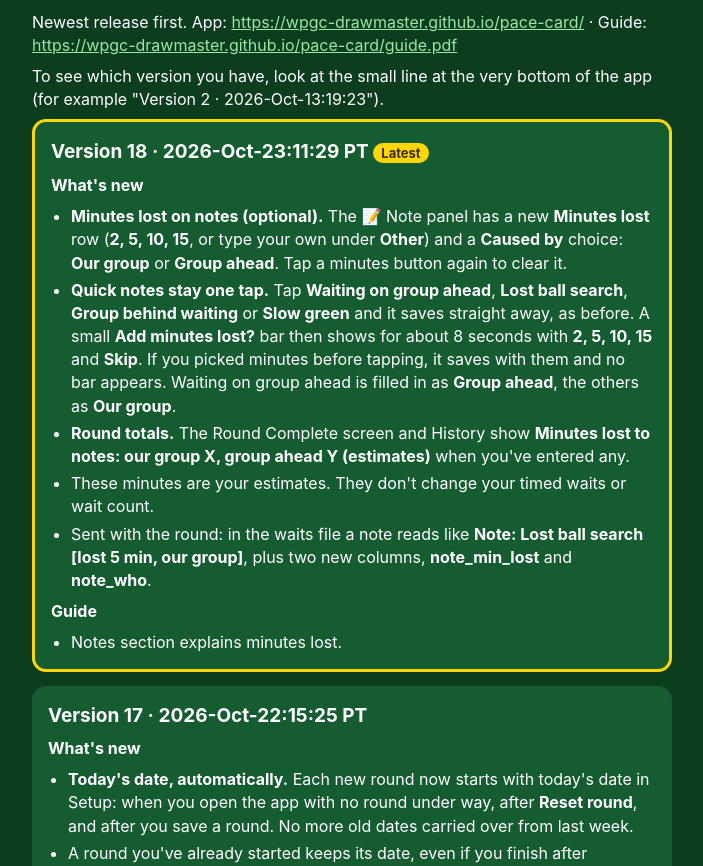
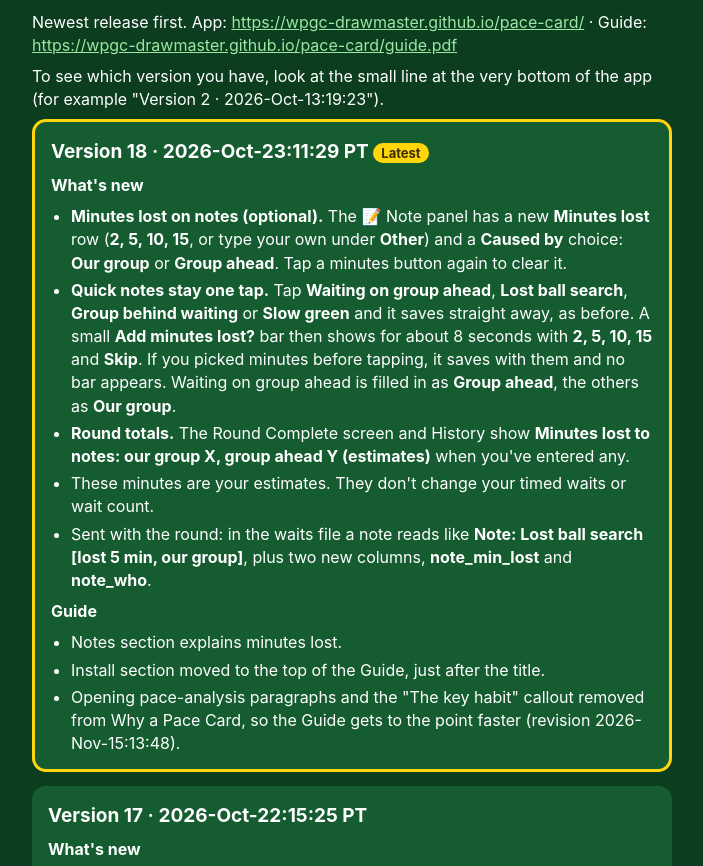
Before and after one commit to wpgc-drawmaster/pace-card, a plain HTML site: page releases.html in a window 1280 px wide. Shown: the part 140-1006 px from the top of the page, without its empty margins (288-991 px from the left). Drawn offline with Linux system fonts and the light colour scheme.

Commit message:
Guide: move install section to the top; trim Why a Pace Card opening
Install now sits immediately after the title so members can add the app first.
The Why a Pace Card analysis paragraphs and The key habit callout are removed
so the Guide gets to the point faster. Revision 2026-Nov-15:13:48. No app version bump.

```diff
--- a/releases.html
+++ b/releases.html
@@ -26,6 +26,8 @@ ul{padding-left:20px;margin:4px 0}li{margin:4px 0}a{color:#9be7a5}p{margin:8px 0
 <p><b>Guide</b></p>
 <ul>
 <li>Notes section explains minutes lost.</li>
+<li>Install section moved to the top of the Guide, just after the title.</li>
+<li>Opening pace-analysis paragraphs and the &quot;The key habit&quot; callout removed from Why a Pace Card, so the Guide gets to the point faster (revision 2026-Nov-15:13:48).</li>
 </ul>
 
 </section>
```
Also changed, not shown: 1 other file.
